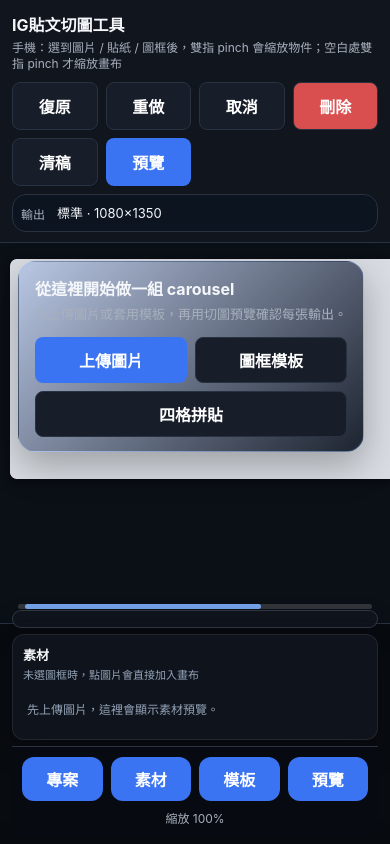
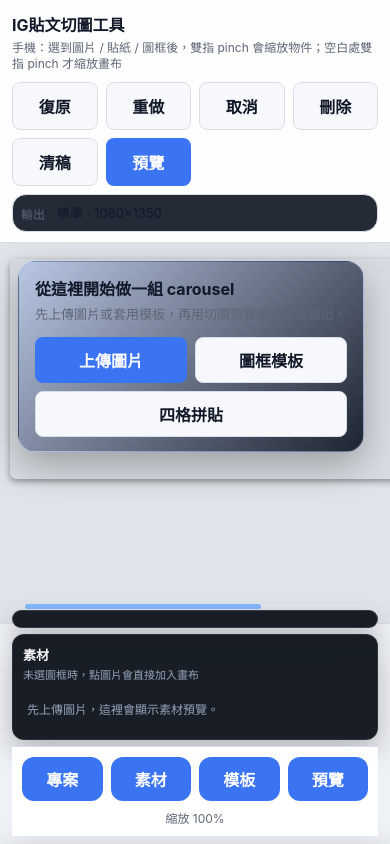
Before and after one commit to Pawelsung/scrl, a React (Vite) app: page / in a window 390 px wide. Built offline with nearby package versions, Linux system fonts and the light colour scheme.

Commit message:
style: complete mobile-first editor polish

```diff
--- a/src/App.jsx
+++ b/src/App.jsx
@@ -1298,8 +1298,23 @@ function InspectorContent({
   setShowGuides,
   showGuides,
 }) {
+  const guidesButton = (
+    <div className="inspector-section">
+      <div className="inspector-section__title">輔助</div>
+      <div className="button-row">
+        <button className="ghost" onClick={() => setShowGuides((v) => !v)}>
+          {showGuides ? "隱藏參考線" : "顯示參考線"}
+        </button>
+      </div>
+    </div>
+  );
+
   if (!selectedItem && !selectedSlot) {
-    return <div className="hint-card">點一下畫布中的圖片、文字、貼紙或模板圖框。若想操作畫布本身，請先按「取消選取」。</div>;
+    return (
+      <div className="hint-card">
+        先選模板、上傳圖片，再點圖框填入。選取畫布物件後，這裡會顯示對應工具。
+      </div>
+    );
   }
 
   if (selectedSlot) {
@@ -1314,6 +1329,8 @@ function InspectorContent({
           </div>
         </div>
 
+        <div className="inspector-section">
+          <div className="inspector-section__title">外框</div>
           <label className="field">
             <span>圓角</span>
             <input
@@ -1344,9 +1361,11 @@ function InspectorContent({
               onChange={(e) => updateSlot({ ...selectedSlot, stroke: e.target.value })}
             />
           </label>
+        </div>
 
         {selectedSlot.imageSrc && (
-          <>
+          <div className="inspector-section">
+            <div className="inspector-section__title">框內圖片</div>
             <label className="field">
               <span>框內圖片縮放</span>
               <input
@@ -1406,14 +1425,10 @@ function InspectorContent({
                 清空圖框圖片
               </button>
             </div>
-          </>
+          </div>
         )}
 
-        <div className="button-row">
-          <button className="ghost" onClick={() => setShowGuides((v) => !v)}>
-            {showGuides ? "隱藏參考線" : "顯示參考線"}
-          </button>
-        </div>
+        {guidesButton}
       </>
     );
   }
@@ -1421,7 +1436,8 @@ function InspectorContent({
   return (
     <>
       {selectedItem?.type === "image" && (
-        <>
+        <div className="inspector-section">
+          <div className="inspector-section__title">圖片外觀</div>
           <label className="field">
             <span>圓角</span>
             <input
@@ -1473,11 +1489,12 @@ function InspectorContent({
               onChange={(e) => updateElement({ ...selectedItem, borderColor: e.target.value })}
             />
           </label>
-        </>
+        </div>
       )}
 
       {selectedItem?.type === "text" && (
-        <>
+        <div className="inspector-section">
+          <div className="inspector-section__title">文字</div>
           <label className="field">
             <span>文字內容</span>
             <textarea
@@ -1539,11 +1556,12 @@ function InspectorContent({
               <option value="right">right</option>
             </select>
           </label>
-        </>
+        </div>
       )}
 
       {selectedItem?.type === "sticker" && (
-        <>
+        <div className="inspector-section">
+          <div className="inspector-section__title">貼紙</div>
           <label className="field">
             <span>顏色</span>
             <input
@@ -1563,14 +1581,10 @@ function InspectorContent({
               onChange={(e) => updateElement({ ...selectedItem, opacity: Number(e.target.value) })}
             />
           </label>
-        </>
+        </div>
       )}
 
-      <div className="button-row">
-        <button className="ghost" onClick={() => setShowGuides((v) => !v)}>
-          {showGuides ? "隱藏參考線" : "顯示參考線"}
-        </button>
-      </div>
+      {guidesButton}
     </>
   );
 }
@@ -1597,13 +1611,20 @@ function DesktopInspectorPanel({
 
       {hasSelection && (
         <>
+          <div className="inspector-section">
+            <div className="inspector-section__title">快速操作</div>
             <SelectionQuickControls actions={selectedActions} />
+          </div>
+
+          <div className="inspector-section">
+            <div className="inspector-section__title">圖層與物件</div>
             <div className="desktop-layer-actions">
               <button className="ghost" onClick={onSendBackward}>下移</button>
               <button className="ghost" onClick={onBringForward}>上移</button>
               <button className="ghost" onClick={onDuplicate}>複製</button>
               <button className="ghost danger" onClick={onRemove}>刪除</button>
               <button className="ghost" onClick={onClearSelection}>取消</button>
+            </div>
           </div>
         </>
       )}
--- a/src/components/mobile/MobileDrawer.jsx
+++ b/src/components/mobile/MobileDrawer.jsx
@@ -67,7 +67,7 @@ export default function MobileDrawer({
                       className="asset-btn"
                       onClick={() => onAddAssetToCanvas(asset)}
                     >
-                      <img src={asset.src} alt={asset.name || "asset"} />
+                      <img src={asset.thumbSrc || asset.src} alt={asset.name || "asset"} />
                     </button>
                   ))}
                 </div>
--- a/src/components/panels/ProjectPanel.jsx
+++ b/src/components/panels/ProjectPanel.jsx
@@ -19,6 +19,13 @@ export default function ProjectPanel({
   return (
     <section className={panelClassName}>
       <h2>專案</h2>
+
+      <div className="workflow-steps" aria-label="建議工作流程">
+        <span>選模板</span>
+        <span>上傳圖片</span>
+        <span>填入圖框</span>
+        <span>預覽匯出</span>
+      </div>
 
       <label className="field">
         <span>輪播張數</span>
--- a/src/styles.css
+++ b/src/styles.css
@@ -104,6 +104,41 @@ textarea {
   height: 1px;
   margin: 16px 0 14px;
   background: var(--line-soft);
+}
+
+.workflow-steps {
+  display: grid;
+  grid-template-columns: repeat(2, minmax(0, 1fr));
+  gap: 6px;
+  margin: 0 0 14px;
+}
+
+.workflow-steps span {
+  padding: 8px 9px;
+  border: 1px solid var(--line);
+  border-radius: 8px;
+  background: var(--panel-2);
+  color: var(--muted);
+  font-size: 12px;
+  font-weight: 700;
+  text-align: center;
+}
+
+.inspector-section {
+  padding: 12px 0;
+  border-top: 1px solid var(--line-soft);
+}
+
+.inspector-section:first-child {
+  padding-top: 0;
+  border-top: 0;
+}
+
+.inspector-section__title {
+  margin: 0 0 10px;
+  color: #d9e0ea;
+  font-size: 12px;
+  font-weight: 800;
 }
 
 .field {
@@ -896,6 +931,79 @@ button.danger {
   }
 }
 
+@media (max-width: 768px) and (prefers-color-scheme: light) {
+  :root {
+    --bg: #eef1f5;
+    --panel: #ffffff;
+    --panel-2: #f6f8fb;
+    --line: #d8dee8;
+    --line-soft: rgba(17, 24, 39, 0.08);
+    --text: #111827;
+    --muted: #5d6675;
+    --shadow: 0 10px 26px rgba(17, 24, 39, 0.12);
+  }
+
+  .app-shell {
+    background: var(--bg);
+  }
+
+  .canvas-stage-wrap {
+    background: #dfe4ea;
+  }
+
+  .canvas-panel,
+  .preview-panel,
+  .panel,
+  .mobile-drawer,
+  .bottom-asset-tray,
+  .mobile-bottom-dock .mobile-bottom-bar,
+  .mobile-dock-actions,
+  .mobile-crop-pad {
+    background: rgba(255, 255, 255, 0.96);
+    color: var(--text);
+  }
+
+  .mobile-bottom-bar,
+  .mobile-tabbar,
+  .mobile-quick-bar {
+    background: rgba(255, 255, 255, 0.96);
+  }
+
+  button.ghost,
+  .template-btn,
+  .asset-btn,
+  .field input,
+  .field select,
+  .field textarea,
+  .hint-card,
+  .workflow-steps span {
+    background: #f6f8fb;
+    color: var(--text);
+    border-color: var(--line);
+  }
+
+  .mobile-selection-chip,
+  .rotation-hud {
+    background: rgba(255, 255, 255, 0.92);
+    color: #1f2937;
+    border-color: rgba(59, 116, 242, 0.24);
+  }
+
+  .bottom-asset-tray__title strong,
+  .panel h2,
+  .inspector-section__title,
+  .mobile-dock-section__head span {
+    color: #111827;
+  }
+
+  .bottom-asset-tray__title span,
+  .sub,
+  .field span,
+  .mobile-zoom-readout {
+    color: #5d6675;
+  }
+}
+
 .canvas-toolbar {
   position: relative;
   z-index: 40;
```
Lines whose indentation alone changed are shown as unchanged.
